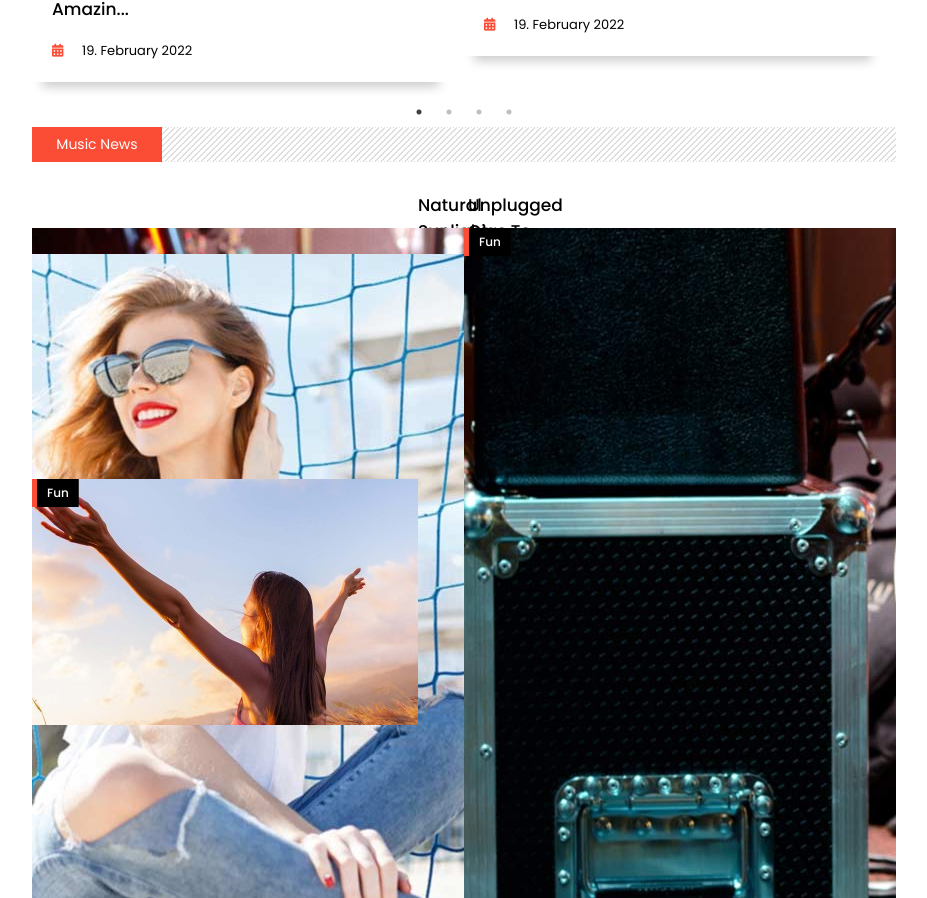
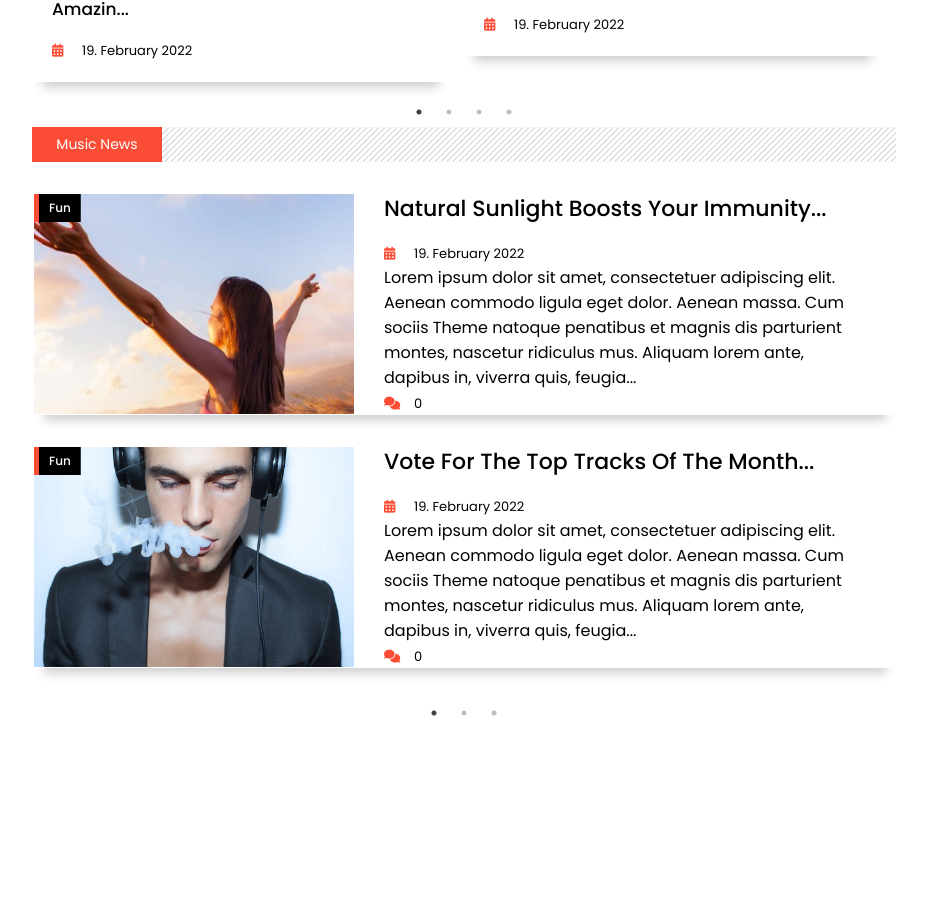
Before and after one commit to himanshu1221/khabartak, a React (Create React App) app: page / in a window 1280 px wide. Shown: the part 2415-3313 px from the top of the page, without its empty margins (32-959 px from the left). After the commit the page ends 3138 px from the top, so only its background shows below. Built offline with nearby package versions, Linux system fonts and the light colour scheme.

Commit message:
styling and social media hanndles

```diff
--- /dev/null
+++ b/src/components/home/SideContent/Side/Side.jsx
@@ -0,0 +1,15 @@
+import React from 'react'
+import Heading from '../../../Heading/Heading'
+import SocialMedia from '../Social/SocialMedia'
+
+
+const Side = () => {
+  return (
+    <>
+        <Heading title = "stay conneted"/>
+        <SocialMedia/>
+    </>
+  )
+}
+
+export default Side
--- /dev/null
+++ b/src/components/home/SideContent/Social/SocialMedia.jsx
@@ -0,0 +1,20 @@
+import React from 'react'
+
+const SocialMedia = () => {
+  return (
+    <>
+        <section className="social">
+            <div className="socBox">
+                <i className='fab fa-facebook-f'></i>
+                <span>40,000 Likes</span>
+            </div>
+            <div className="socBox">
+                <i className='fab fa-pinterest'></i>
+                <span>40,000 Likes</span>
+            </div>
+        </section>
+    </>
+  )
+}
+
+export default SocialMedia
--- a/src/components/home/mainContent/homes/Home.jsx
+++ b/src/components/home/mainContent/homes/Home.jsx
@@ -4,6 +4,7 @@ import Popular from "../popular/Popular"
 import Ppost from "../Ppost/Ppost"
 import Life from "../life/Life"
 import Music from "../music/Music"
+import Side from "../../SideContent/Side/Side"
 
 const Home = () => {
   return (
@@ -16,7 +17,11 @@ const Home = () => {
             <Ppost/>
             <Music/>
             </section>
-          <section className='sideContent'></section>
+          <section className='sideContent'>
+            <>
+            <Side/>
+            </>
+          </section>
         </div>
       </main>
     </>
--- a/src/components/home/mainContent/music/Music.jsx
+++ b/src/components/home/mainContent/music/Music.jsx
@@ -12,10 +12,11 @@ const Music = () => {
         centerMode: false,
         infinite: true,
         centerPadding: "0",
-        slidesToShow: 2,
+        slidesToShow: 1,
         speed: 500,
         rows: 2,
         slidesPerRow: 1,
+        dots:true,
         responsive: [
           {
             breakpoint: 800,
--- a/src/components/home/mainContent/music/music.css
+++ b/src/components/home/mainContent/music/music.css
@@ -0,0 +1,23 @@
+.music .box{
+    margin-bottom: 30px;
+    margin-left: 2px;
+}
+
+.music .text{
+    padding: 0 30px;
+}
+
+.music .images{
+    width: 320px;
+    height: 220px;
+}
+
+.music img{
+    width: 320px;
+    height: 220px;
+    object-fit: cover;
+}
+
+.music h1{
+    font-size: 22px;
+}
--- a/src/components/home/mainContent/popular/Popular.jsx
+++ b/src/components/home/mainContent/popular/Popular.jsx
@@ -14,6 +14,7 @@ const Popular = () => {
     centerPadding: "0",
     slidesToShow: 2,
     speed: 500,
+    dots:true,
     rows: 4,
     slidesPerRow: 1,
     responsive: [
```
Also changed, not shown: src/components/home/SideContent/Side/side.css (added).
